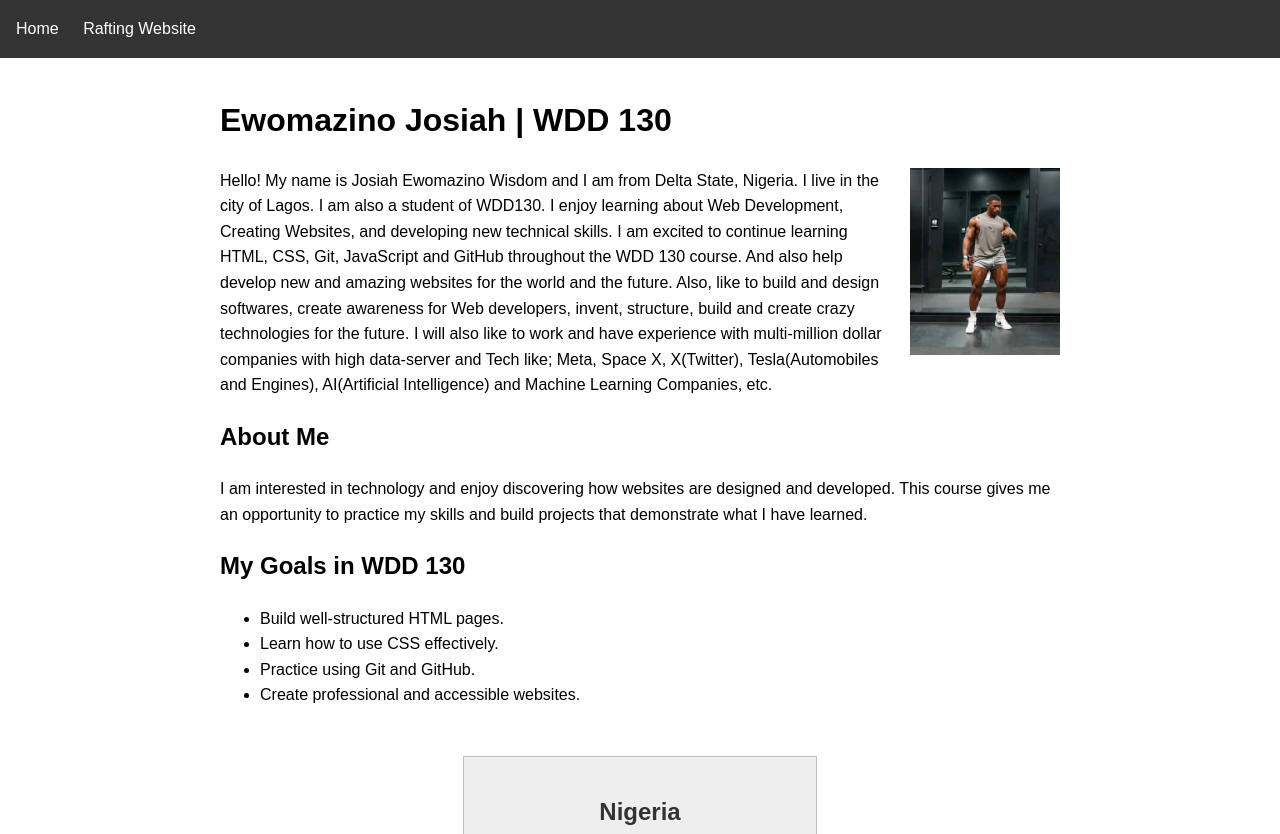
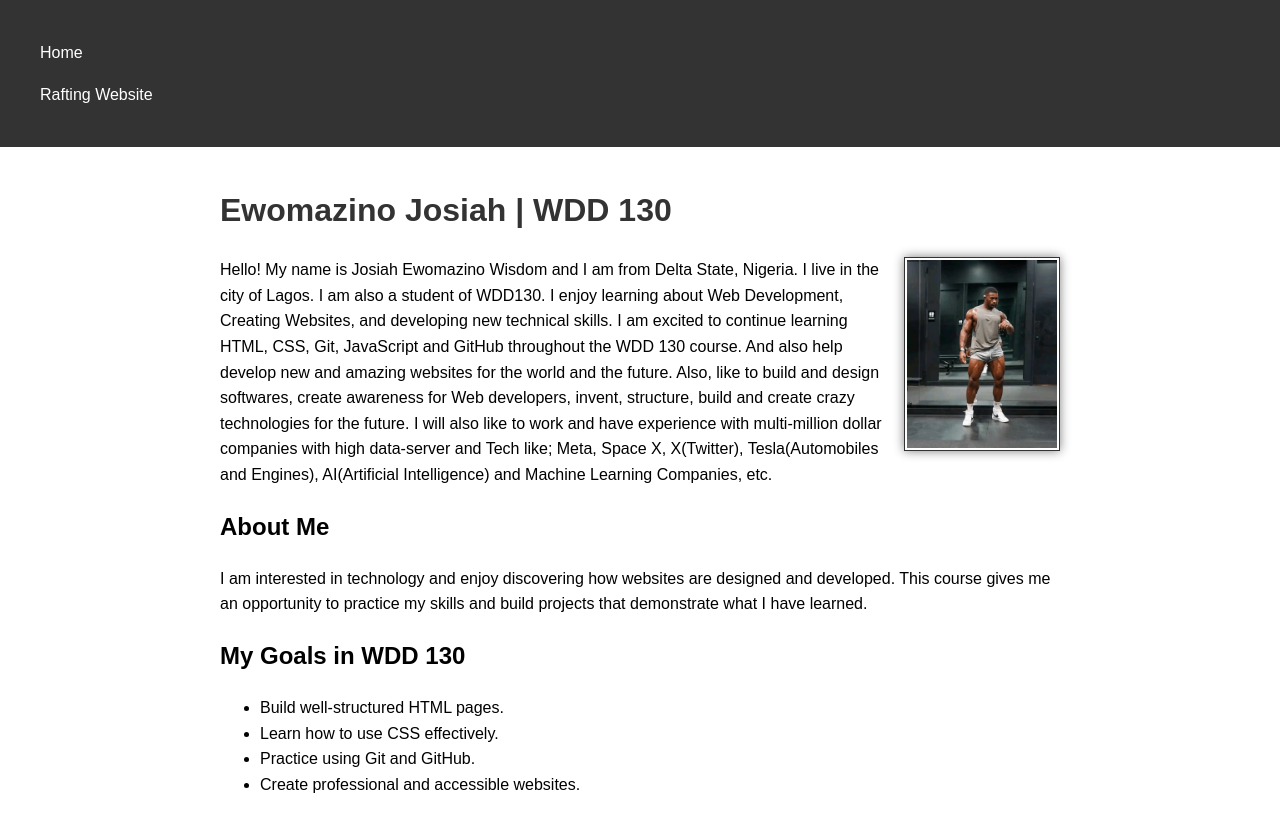
Before and after one commit to BroMamuzo/wdd130, a plain HTML site: page index.html in a window 1280 px wide. Shown: the top 834 px of the page. Drawn offline with Linux system fonts and the light colour scheme.

Commit message:
Fix W02 homepage CSS audit issues

```diff
--- a/styles/styles.css
+++ b/styles/styles.css
@@ -13,10 +13,17 @@ header {
     padding: 1rem;
 }
 
+nav {
+    background-color: #333;
+    padding: 1rem;
+}
+
 nav a {
     color: white;
     text-decoration: none;
     margin-right: 20px;
+    padding: 0.5rem;
+    display: block;
 }
 
 /* Main content */
@@ -26,10 +33,18 @@ main {
     padding: 1rem;
 }
 
+/* Main heading */
+h1 {
+    color: #333;
+}
+
 /* Profile image */
 main img {
     width: 150px;
     height: auto;
+    border: 1px solid #333;
+    padding: 2px;
+    box-shadow: 0 0 10px gray;
     float: right;
     margin-left: 1rem;
 }
```
